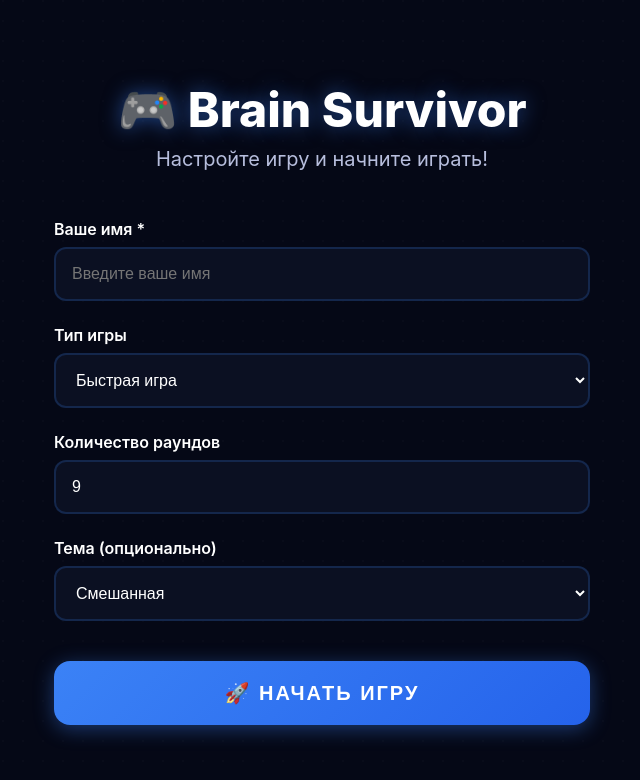
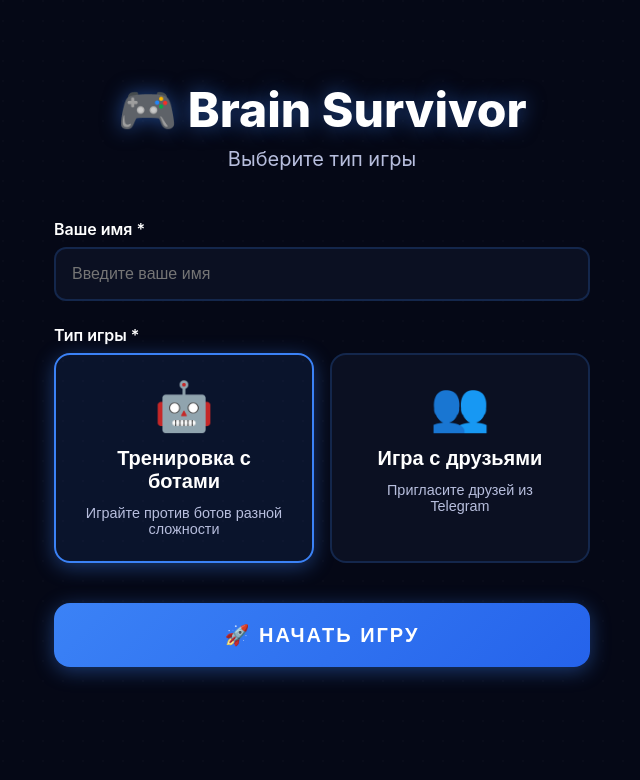
Before and after one commit to SpiritWalker84/trivia-web, a React (Vite) app in the folder frontend/: page / in a window 1280 px wide. Shown: the top 780 px of the page, without its empty margins (318-958 px from the left). Built offline with nearby package versions, Linux system fonts and the light colour scheme.

Commit message:
Update GameSetup: show only game type selection when opened from bot, auto-load player name from DB

```diff
--- a/frontend/src/App.tsx
+++ b/frontend/src/App.tsx
@@ -145,64 +145,21 @@ function App() {
   // Загружаем информацию о пользователе, если есть telegram_id
   const [userInfo, setUserInfo] = useState<{ full_name?: string } | null>(null)
 
-  // Автоматически создаем игру при загрузке, если есть telegram_id
+  // Загружаем информацию о пользователе при загрузке, если есть telegram_id
   useEffect(() => {
-    if (telegramId && !gameId && !isCreatingGame) {
-      console.log('🚀 Auto-creating game for telegram_id:', telegramId)
-      setIsCreatingGame(true)
-
-      // Загружаем информацию о пользователе
+    if (telegramId && !userInfo) {
       fetch(`/api/user/info?telegram_id=${telegramId}`)
         .then(res => res.json())
-        .then(async (data) => {
+        .then(data => {
           const playerName = data.exists && data.full_name ? data.full_name : `Игрок ${telegramId}`
           setUserInfo({ full_name: playerName })
-
-          // Автоматически создаем игру с дефолтными настройками
-          try {
-            const response = await fetch('/api/game/create', {
-              method: 'POST',
-              headers: {
-                'Content-Type': 'application/json',
-              },
-              body: JSON.stringify({
-                game_type: 'quick',
-                theme_id: null,
-                total_rounds: 9,
-                player_name: playerName,
-                player_telegram_id: telegramId,
-              }),
-            })
-
-            if (!response.ok) {
-              throw new Error('Failed to create game')
-            }
-
-            const gameData = await response.json()
-            console.log('✅ Game auto-created:', gameData)
-
-            setGameId(gameData.game_id)
-            setUserId(gameData.user_id)
-            setTotalRounds(gameData.total_rounds)
-            setShowGameSetup(false)
-
-            // Создаем и запускаем первый раунд
-            await createAndStartRound(gameData.game_id, 1)
-          } catch (error) {
-            console.error('Error auto-creating game:', error)
-            // Если не удалось создать игру, показываем setup
-            setShowGameSetup(true)
-          } finally {
-            setIsCreatingGame(false)
-          }
         })
         .catch(err => {
-          console.error('Failed to load user info or create game:', err)
-          setShowGameSetup(true)
-          setIsCreatingGame(false)
+          console.warn('Failed to load user info:', err)
+          setUserInfo({ full_name: `Игрок ${telegramId}` })
         })
     }
-  }, [telegramId, gameId, isCreatingGame])
+  }, [telegramId, userInfo])
 
   // Логируем полученные параметры
   useEffect(() => {
@@ -352,25 +309,7 @@ function App() {
     await createAndStartRound(gameId, nextRoundNumber)
   }
 
-  // Показываем экран загрузки, если игра создается автоматически
-  if (isCreatingGame || (telegramId && !gameId)) {
-    return (
-      <div className="app">
-        <div className="loading-screen">
-          <motion.div
-            initial={{ opacity: 0, scale: 0.9 }}
-            animate={{ opacity: 1, scale: 1 }}
-            transition={{ duration: 0.5 }}
-          >
-            <h2>🎮 Загрузка игры...</h2>
-            <p style={{ marginTop: '1rem', color: 'var(--text-muted)' }}>Подождите, игра создается</p>
-          </motion.div>
-        </div>
-      </div>
-    )
-  }
-
-  // Показываем экран настройки игры, если нет telegram_id и игра не создана
+  // Показываем экран настройки игры, если игра не создана
   if (showGameSetup) {
     return (
       <div className="app">
--- a/frontend/src/components/GameSetup.css
+++ b/frontend/src/components/GameSetup.css
@@ -59,6 +59,72 @@
   box-shadow: 0 0 20px rgba(59, 130, 246, 0.3);
 }
 
+.player-name-display {
+  padding: 1rem;
+  border: 2px solid rgba(59, 130, 246, 0.2);
+  border-radius: 12px;
+  background: var(--bg-card);
+  text-align: center;
+}
+
+.player-name {
+  font-size: 1.1rem;
+  font-weight: 600;
+  color: var(--text-primary);
+}
+
+.loading-text {
+  color: var(--text-muted);
+  font-style: italic;
+}
+
+.game-type-buttons {
+  display: grid;
+  grid-template-columns: 1fr 1fr;
+  gap: 1rem;
+}
+
+.game-type-btn {
+  padding: 1.5rem;
+  border: 2px solid rgba(59, 130, 246, 0.2);
+  border-radius: 16px;
+  background: var(--bg-card);
+  cursor: pointer;
+  transition: all 0.3s ease;
+  display: flex;
+  flex-direction: column;
+  align-items: center;
+  gap: 0.75rem;
+  text-align: center;
+}
+
+.game-type-btn:hover {
+  border-color: var(--accent-primary);
+  box-shadow: 0 4px 20px rgba(59, 130, 246, 0.3);
+  transform: translateY(-2px);
+}
+
+.game-type-btn.active {
+  border-color: var(--accent-primary);
+  background: rgba(59, 130, 246, 0.1);
+  box-shadow: 0 4px 20px rgba(59, 130, 246, 0.4);
+}
+
+.game-type-icon {
+  font-size: 3rem;
+}
+
+.game-type-title {
+  font-size: 1.25rem;
+  font-weight: 700;
+  color: var(--text-primary);
+}
+
+.game-type-desc {
+  font-size: 0.9rem;
+  color: var(--text-muted);
+}
+
 .btn-start-game {
   margin-top: 1rem;
   padding: 1.25rem 2rem;
--- a/frontend/src/components/GameSetup.tsx
+++ b/frontend/src/components/GameSetup.tsx
@@ -1,4 +1,4 @@
-import { useState } from 'react'
+import { useState, useEffect } from 'react'
 import { motion } from 'framer-motion'
 import './GameSetup.css'
 
@@ -9,7 +9,7 @@ interface GameSetupProps {
 }
 
 export interface GameSettings {
-  gameType: 'quick' | 'training' | 'private'
+  gameType: 'training' | 'private'
   totalRounds: number
   themeId: number | null
   playerName: string
@@ -17,20 +17,44 @@ export interface GameSettings {
 
 const GameSetup = ({ onStartGame, telegramId, initialPlayerName }: GameSetupProps) => {
   const [playerName, setPlayerName] = useState(initialPlayerName || '')
-  const [gameType, setGameType] = useState<'quick' | 'training' | 'private'>('quick')
-  const [totalRounds, setTotalRounds] = useState(9)
-  const [themeId, setThemeId] = useState<number | null>(null)
+  const [gameType, setGameType] = useState<'training' | 'private'>('training')
+  const [isLoadingName, setIsLoadingName] = useState(!!telegramId && !initialPlayerName)
+
+  // Загружаем имя пользователя, если есть telegram_id
+  useEffect(() => {
+    if (telegramId && !initialPlayerName) {
+      fetch(`/api/user/info?telegram_id=${telegramId}`)
+        .then(res => res.json())
+        .then(data => {
+          if (data.exists && data.full_name) {
+            setPlayerName(data.full_name)
+          } else {
+            // Если пользователя нет, создадим с дефолтным именем
+            setPlayerName(`Игрок ${telegramId}`)
+          }
+          setIsLoadingName(false)
+        })
+        .catch(err => {
+          console.warn('Failed to load user info:', err)
+          setPlayerName(`Игрок ${telegramId}`)
+          setIsLoadingName(false)
+        })
+    } else if (initialPlayerName) {
+      setPlayerName(initialPlayerName)
+      setIsLoadingName(false)
+    }
+  }, [telegramId, initialPlayerName])
 
   const handleSubmit = (e: React.FormEvent) => {
     e.preventDefault()
     if (!playerName.trim()) {
-      alert('Пожалуйста, введите ваше имя')
+      alert('Пожалуйста, подождите, загружается информация о пользователе')
       return
     }
     onStartGame({
       gameType,
-      totalRounds,
-      themeId,
+      totalRounds: 9, // Фиксированное количество раундов
+      themeId: null, // Смешанная тема
       playerName: playerName.trim()
     })
   }
@@ -44,10 +68,24 @@ const GameSetup = ({ onStartGame, telegramId, initialPlayerName }: GameSetupProp
     >
       <div className="game-setup-header">
         <h1>🎮 Brain Survivor</h1>
-        <p>Настройте игру и начните играть!</p>
+        <p>Выберите тип игры</p>
       </div>
 
       <form onSubmit={handleSubmit} className="game-setup-form">
+        {telegramId && (
+          <div className="form-group">
+            <label>Игрок</label>
+            <div className="player-name-display">
+              {isLoadingName ? (
+                <span className="loading-text">Загрузка...</span>
+              ) : (
+                <span className="player-name">{playerName}</span>
+              )}
+            </div>
+          </div>
+        )}
+
+        {!telegramId && (
           <div className="form-group">
             <label htmlFor="playerName">Ваше имя *</label>
             <input
@@ -60,43 +98,35 @@ const GameSetup = ({ onStartGame, telegramId, initialPlayerName }: GameSetupProp
               maxLength={50}
             />
           </div>
+        )}
 
         <div className="form-group">
-          <label htmlFor="gameType">Тип игры</label>
-          <select
-            id="gameType"
-            value={gameType}
-            onChange={(e) => setGameType(e.target.value as 'quick' | 'training' | 'private')}
+          <label htmlFor="gameType">Тип игры *</label>
+          <div className="game-type-buttons">
+            <motion.button
+              type="button"
+              className={`game-type-btn ${gameType === 'training' ? 'active' : ''}`}
+              onClick={() => setGameType('training')}
+              whileHover={{ scale: 1.02 }}
+              whileTap={{ scale: 0.98 }}
             >
-            <option value="quick">Быстрая игра</option>
-            <option value="training">Тренировка</option>
-            <option value="private">Приватная игра</option>
-          </select>
+              <span className="game-type-icon">🤖</span>
+              <span className="game-type-title">Тренировка с ботами</span>
+              <span className="game-type-desc">Играйте против ботов разной сложности</span>
+            </motion.button>
+
+            <motion.button
+              type="button"
+              className={`game-type-btn ${gameType === 'private' ? 'active' : ''}`}
+              onClick={() => setGameType('private')}
+              whileHover={{ scale: 1.02 }}
+              whileTap={{ scale: 0.98 }}
+            >
+              <span className="game-type-icon">👥</span>
+              <span className="game-type-title">Игра с друзьями</span>
+              <span className="game-type-desc">Пригласите друзей из Telegram</span>
+            </motion.button>
           </div>
-
-        <div className="form-group">
-          <label htmlFor="totalRounds">Количество раундов</label>
-          <input
-            id="totalRounds"
-            type="number"
-            value={totalRounds}
-            onChange={(e) => setTotalRounds(parseInt(e.target.value) || 9)}
-            min={1}
-            max={20}
-            required
-          />
-        </div>
-
-        <div className="form-group">
-          <label htmlFor="themeId">Тема (опционально)</label>
-          <select
-            id="themeId"
-            value={themeId || ''}
-            onChange={(e) => setThemeId(e.target.value ? parseInt(e.target.value) : null)}
-          >
-            <option value="">Смешанная</option>
-            {/* TODO: Загрузить темы из API */}
-          </select>
         </div>
 
         <motion.button
```
Lines whose indentation alone changed are shown as unchanged.
